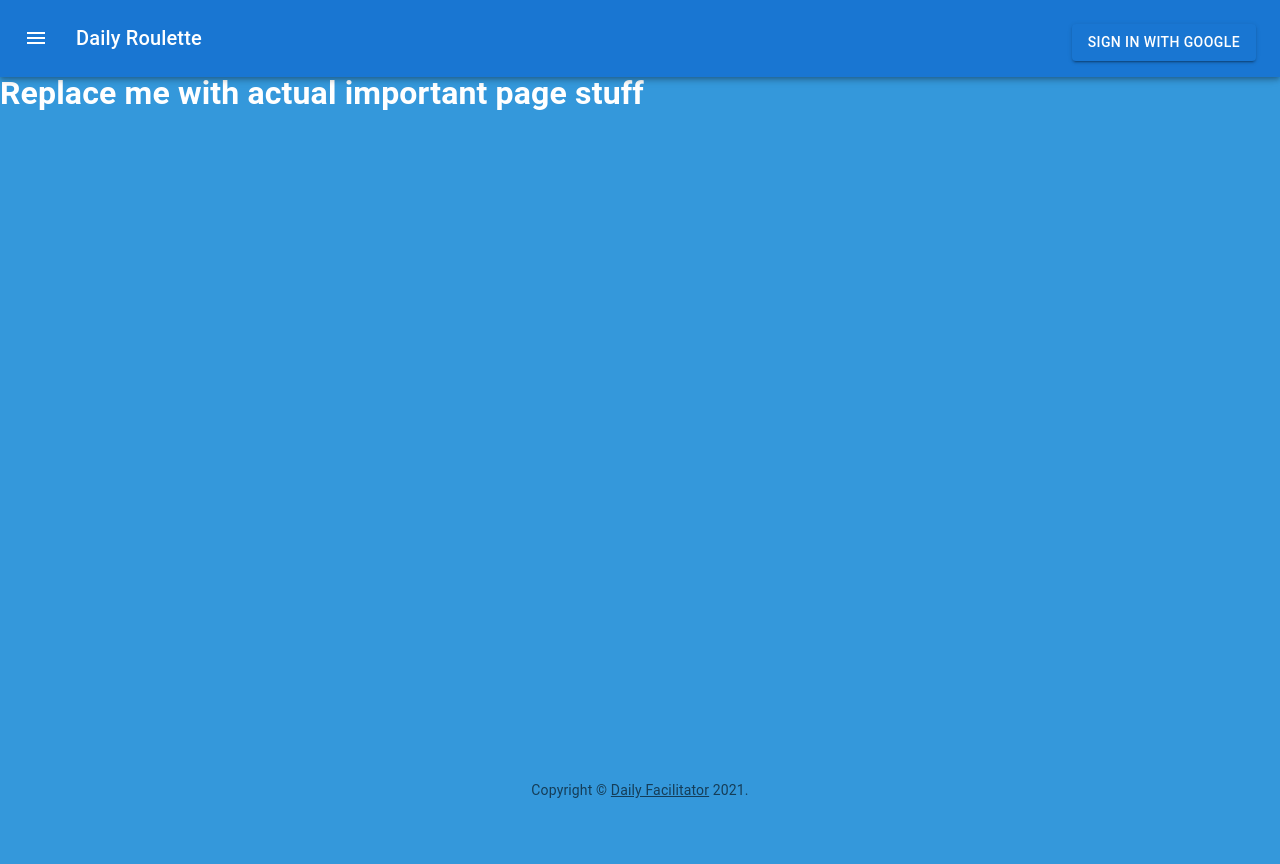
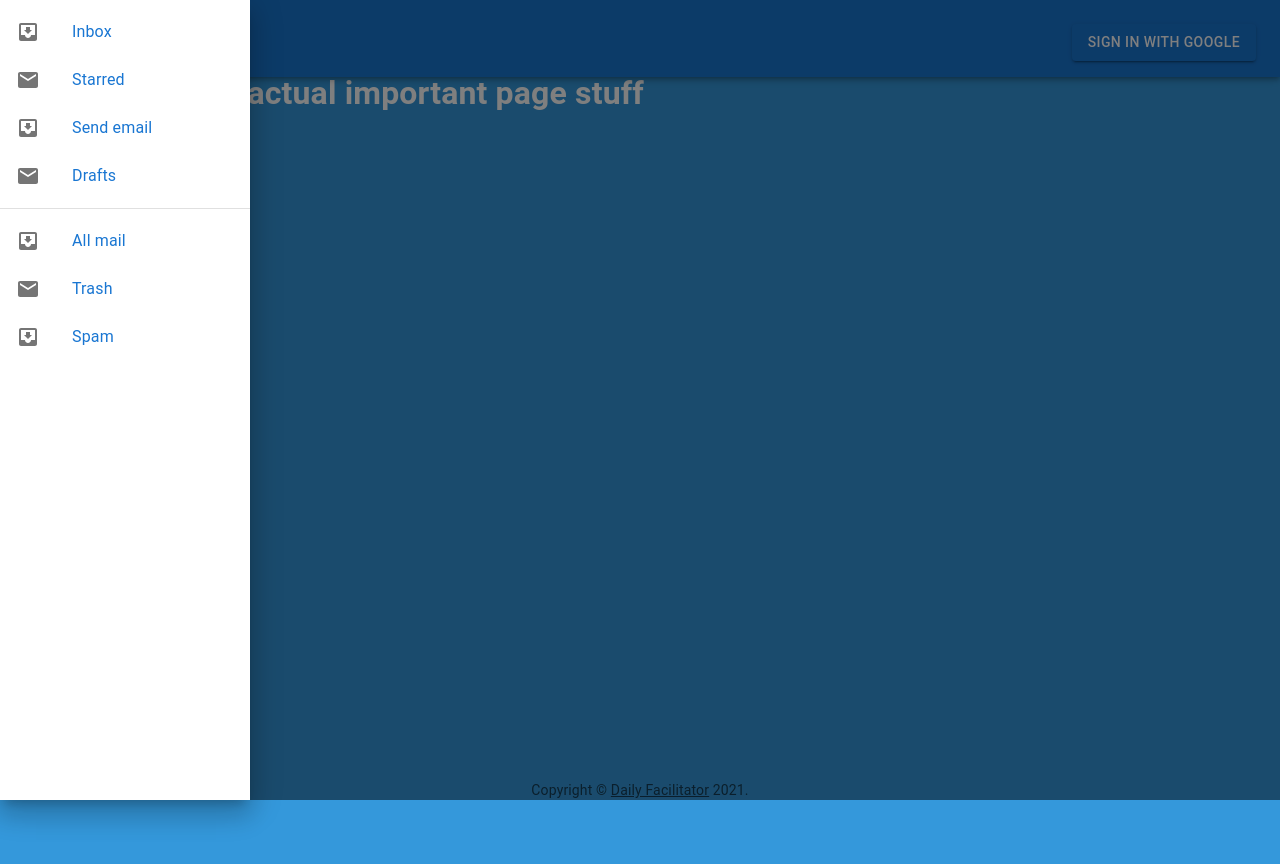
Before and after one commit to separatio/ez-daily, a Next.js app: page / in a window 1280 px wide. Both pictures are taken after a click on the button "menu". Shown: the top 864 px of the page. Built offline with nearby package versions, Linux system fonts and the light colour scheme; no server answers.

Commit message:
Fix drawer to open and colors (#16)

```diff
--- a/package.json
+++ b/package.json
@@ -11,7 +11,8 @@
     "docker:dev:down": "docker-compose -f docker-compose.dev.yml down",
     "lint": "next lint",
     "reset:postgres": "dotenv -e .env.development -- yarn prisma migrate dev",
-    "typecheck": "tsc --noEmit"
+    "typecheck": "tsc --noEmit",
+    "prettier": "prettier --write ."
   },
   "dependencies": {
     "@emotion/react": "^11.7.0",
--- a/src/components/LeftSideDrawer.tsx
+++ b/src/components/LeftSideDrawer.tsx
@@ -1,40 +1,42 @@
-import * as React from 'react';
-import Box from '@mui/material/Box';
-import Drawer from '@mui/material/Drawer';
-import Button from '@mui/material/Button';
-import List from '@mui/material/List';
-import Divider from '@mui/material/Divider';
-import ListItem from '@mui/material/ListItem';
-import ListItemIcon from '@mui/material/ListItemIcon';
-import ListItemText from '@mui/material/ListItemText';
-import InboxIcon from '@mui/icons-material/MoveToInbox';
-import MailIcon from '@mui/icons-material/Mail';
+import { useState } from 'react'
+import InboxIcon from '@mui/icons-material/MoveToInbox'
+import MailIcon from '@mui/icons-material/Mail'
+import Navbar from './Navbar'
+import MenuIcon from '@mui/icons-material/Menu'
+import {
+  Box,
+  IconButton,
+  Drawer,
+  List,
+  Divider,
+  ListItem,
+  ListItemIcon,
+  ListItemText,
+  Typography,
+} from '@mui/material'
 
 export default function TemporaryDrawer() {
-  const [state, setState] = React.useState({
-    top: false,
-    left: false,
-    bottom: false,
-    right: false,
-  });
+  const [state, setState] = useState(Boolean)
 
   const toggleDrawer =
-    (open: boolean) =>
-      (event: React.KeyboardEvent | React.MouseEvent) => {
+    (open: boolean) => (event: React.KeyboardEvent | React.MouseEvent) => {
       if (
         event.type === 'keydown' &&
         ((event as React.KeyboardEvent).key === 'Tab' ||
           (event as React.KeyboardEvent).key === 'Shift')
       ) {
-          return;
+        return
       }
 
-        setState({ ...state, ['left']: open });
-      };
+      setState(open)
+    }
 
   const list = () => (
     <Box
-      sx={{ width: 250 }}
+      sx={{
+        width: 250,
+        color: 'primary.main',
+      }}
       role="presentation"
       onClick={toggleDrawer(false)}
       onKeyDown={toggleDrawer(false)}
@@ -61,19 +63,30 @@ export default function TemporaryDrawer() {
         ))}
       </List>
     </Box>
-  );
+  )
 
   return (
     <>
-      <Button onClick={toggleDrawer(true)}>{'left'}</Button>
+      <Navbar>
+        <IconButton
+          size="large"
+          edge="start"
+          color="inherit"
+          aria-label="menu"
+          sx={{ mr: 2 }}
+          onClick={toggleDrawer(true)}
+        >
+          <MenuIcon />
+        </IconButton>
+      </Navbar>
       <Drawer
-        anchor='left'
-        open={state['left']}
+        anchor="left"
+        open={state}
         onClose={toggleDrawer(false)}
-        variant='temporary'
+        variant="temporary"
       >
         {list()}
       </Drawer>
     </>
-  );
+  )
 }
--- a/src/components/Navbar.tsx
+++ b/src/components/Navbar.tsx
@@ -1,21 +1,12 @@
-import { AppBar, Box, Toolbar, Typography, IconButton } from '@mui/material'
-import MenuIcon from '@mui/icons-material/Menu';
+import { AppBar, Box, Toolbar, Typography } from '@mui/material'
 import { SignInOptions } from './authentication'
 
-export default function Navbar() {
+export default function Navbar({ children }) {
   return (
     <Box sx={{ flexGrow: 1 }}>
       <AppBar position="fixed">
         <Toolbar>
-          <IconButton
-            size="large"
-            edge="start"
-            color="inherit"
-            aria-label="menu"
-            sx={{ mr: 2 }}
-          >
-            <MenuIcon />
-          </IconButton>
+          {children}
           <Typography variant="h6" component="div" sx={{ flexGrow: 1 }}>
             Daily Roulette
           </Typography>
--- a/src/components/Page.tsx
+++ b/src/components/Page.tsx
@@ -1,10 +1,10 @@
 import Footer from './Footer'
-import Navbar from './Navbar'
+import LeftSideDrawer from './LeftSideDrawer'
 
 export default function Page({ children }) {
   return (
     <>
-      <Navbar />
+      <LeftSideDrawer />
       <main>{children}</main>
       <Footer />
     </>
--- a/src/components/authentication/SignInButton.tsx
+++ b/src/components/authentication/SignInButton.tsx
@@ -3,7 +3,7 @@ import { Button } from '@mui/material'
 
 const SignInButton = () => {
   return (
-    <div key='google'>
+    <div key="google">
       <Button
         variant="contained"
         sx={{ mt: 3, mb: 2 }}
--- a/src/components/authentication/SignInOptions.tsx
+++ b/src/components/authentication/SignInOptions.tsx
@@ -4,8 +4,8 @@ import SignOutButton from './SignOutButton'
 
 const SignInOptions = () => {
   const { data: session } = useSession()
-  if (session)
-    return <SignOutButton />
+  if (session) return <SignOutButton />
+
   return <SignInButton />
 }
 
```
Also changed, not shown: pages/_app.tsx (+13 -7 lines), tsconfig.json (+3 -14 lines), types/next.d.ts (+4 -4 lines). Lines whose indentation alone changed are shown as unchanged.
